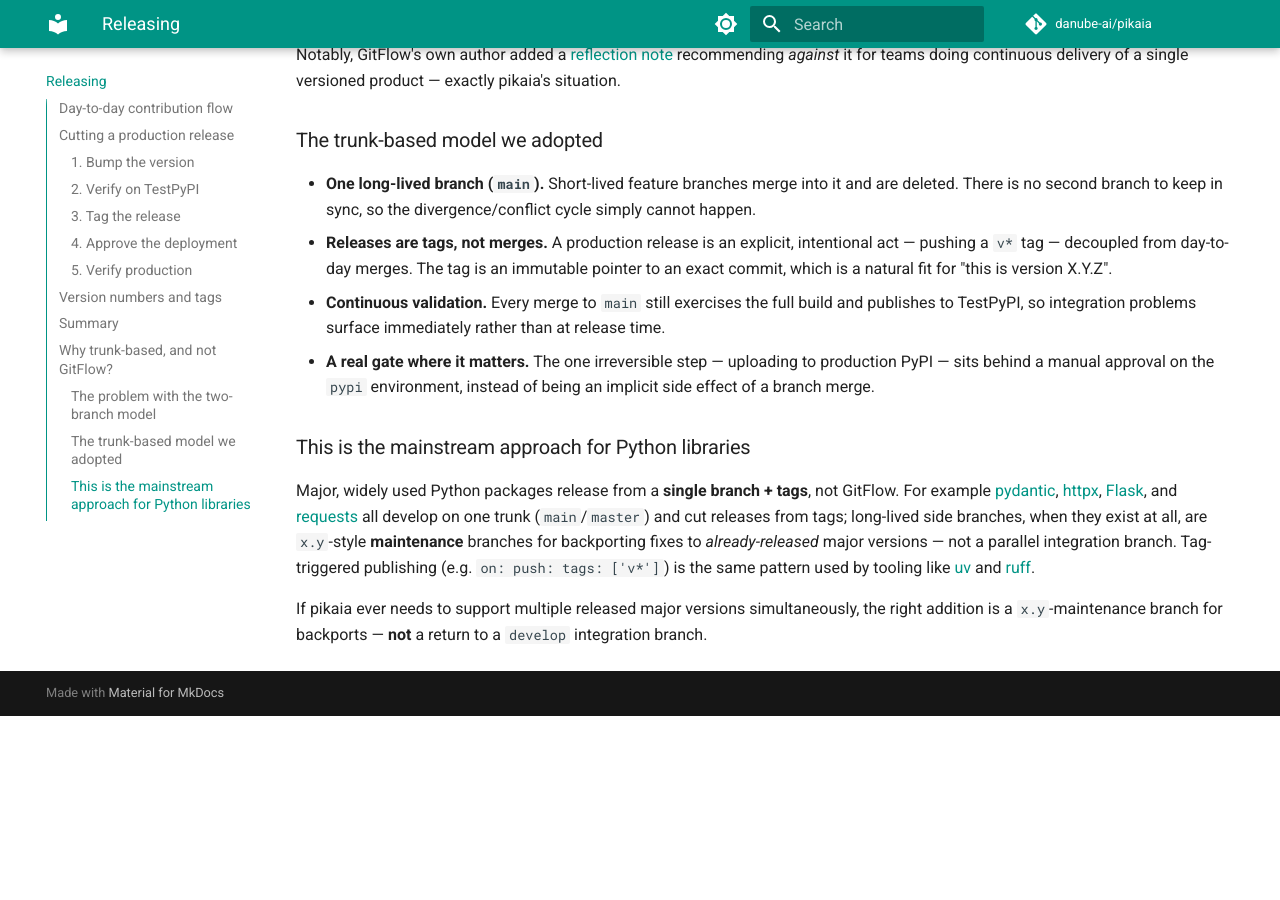
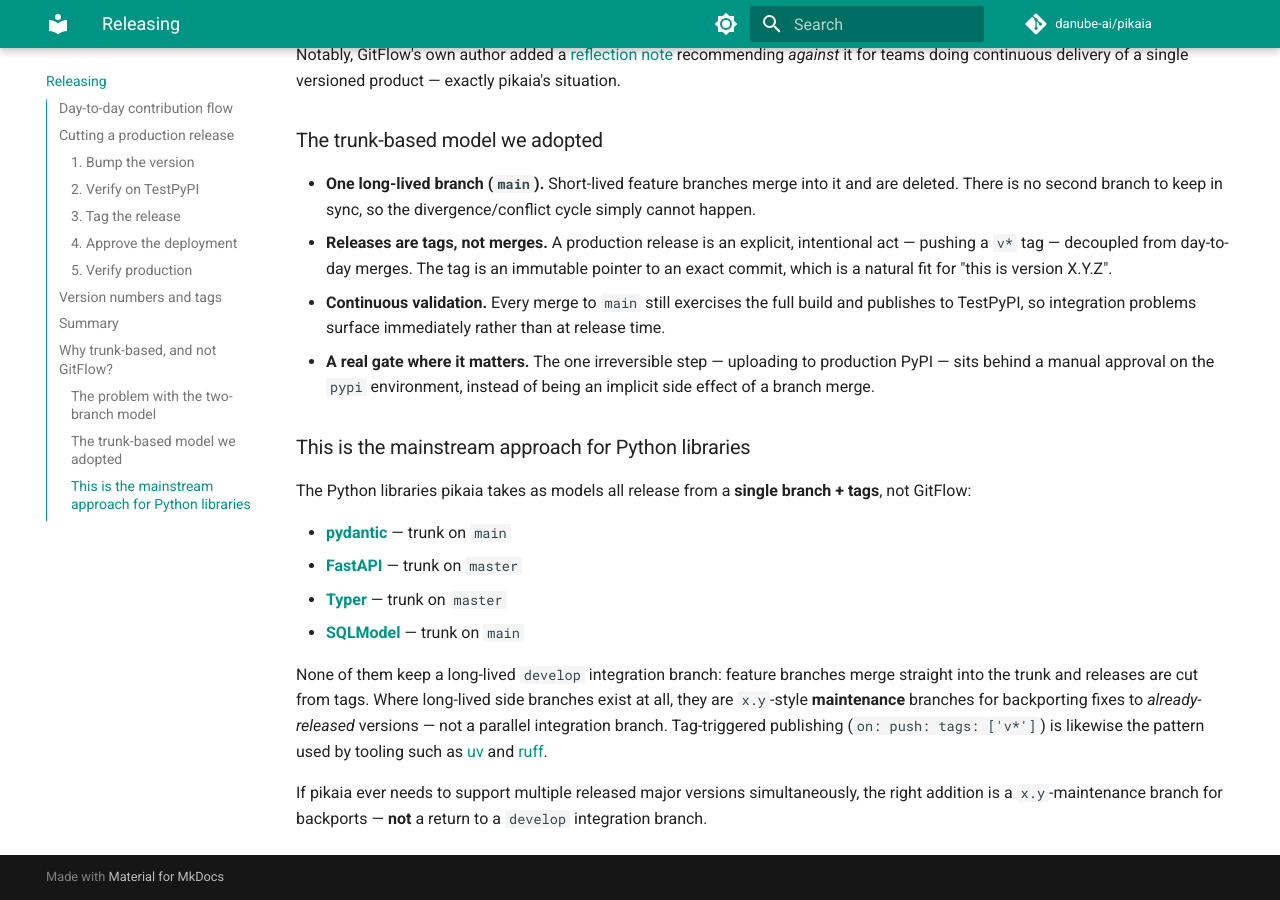
Before and after one commit to danube-ai/pikaia, an MkDocs documentation site: the page built from docs/releasing.md, in a window 1280 px wide and 900 px high, scrolled down 3155 px. Built offline with MkDocs 1.6.1 and Material for MkDocs 9.7.7, drawn with Linux system fonts in a browser that asks for light colours; comment, search, counter and statistics services are not loaded; the version menu is left out; before the commit the page ends 3871 px from its top, so only the background shows below that.

Commit message:
docs: cite pikaia's role-model libraries (pydantic, FastAPI, Typer, SQLModel) in trunk rationale

```diff
--- a/docs/releasing.md
+++ b/docs/releasing.md
@@ -148,14 +148,19 @@
 
 ### This is the mainstream approach for Python libraries
 
-Major, widely used Python packages release from a **single branch + tags**, not GitFlow.
-For example [pydantic](https://github.com/pydantic/pydantic),
-[httpx](https://github.com/encode/httpx), [Flask](https://github.com/pallets/flask), and
-[requests](https://github.com/psf/requests) all develop on one trunk (`main`/`master`)
-and cut releases from tags; long-lived side branches, when they exist at all, are
-`x.y`-style **maintenance** branches for backporting fixes to *already-released* major
-versions — not a parallel integration branch. Tag-triggered publishing (e.g.
-`on: push: tags: ['v*']`) is the same pattern used by tooling like
+The Python libraries pikaia takes as models all release from a **single branch + tags**,
+not GitFlow:
+
+- [**pydantic**](https://github.com/pydantic/pydantic) — trunk on `main`
+- [**FastAPI**](https://github.com/fastapi/fastapi) — trunk on `master`
+- [**Typer**](https://github.com/fastapi/typer) — trunk on `master`
+- [**SQLModel**](https://github.com/fastapi/sqlmodel) — trunk on `main`
+
+None of them keep a long-lived `develop` integration branch: feature branches merge
+straight into the trunk and releases are cut from tags. Where long-lived side branches
+exist at all, they are `x.y`-style **maintenance** branches for backporting fixes to
+*already-released* versions — not a parallel integration branch. Tag-triggered publishing
+(`on: push: tags: ['v*']`) is likewise the pattern used by tooling such as
 [uv](https://github.com/astral-sh/uv) and [ruff](https://github.com/astral-sh/ruff).
 
 If pikaia ever needs to support multiple released major versions simultaneously, the
```
